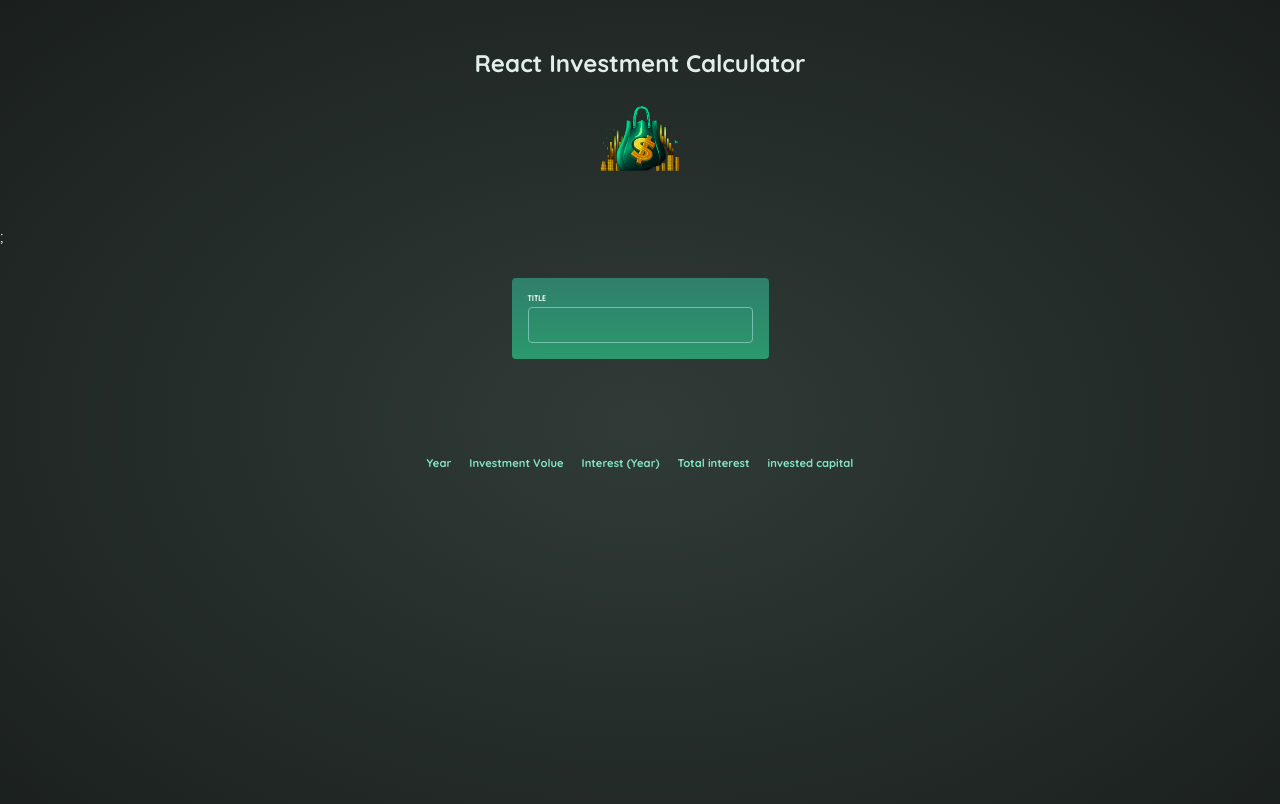
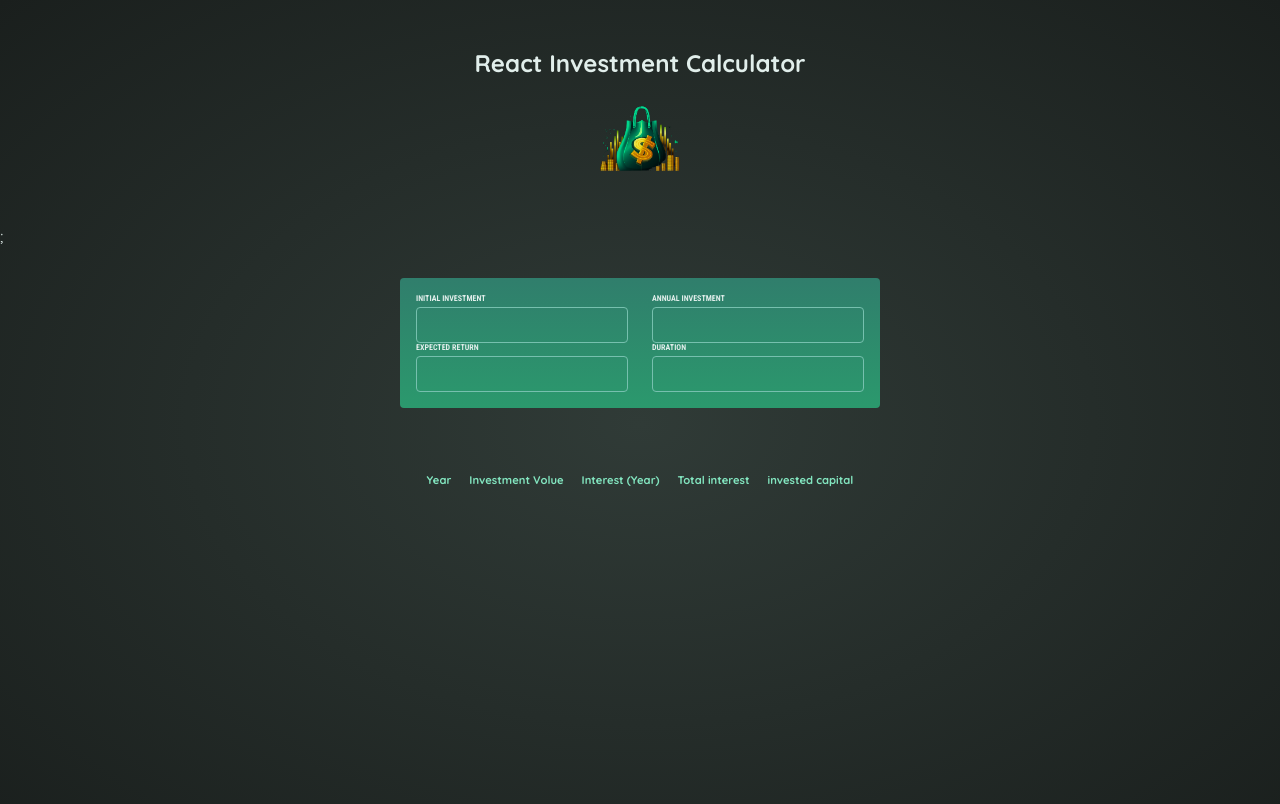
Before and after one commit to gmzln/investmentAppReact, a React (Vite) app: page / in a window 1280 px wide. Shown: the top 804 px of the page. Built offline with nearby package versions, Linux system fonts and the light colour scheme.

Commit message:
fix input display && need to do code clean up

```diff
--- a/src/App.jsx
+++ b/src/App.jsx
@@ -1,12 +1,12 @@
 import Header from "./Components/Header";
 import List from "./Components/Table";
-import InputGroup from "./Components/InputGroup";
+import UserInput from "./Components/UserInput";
 
 function App() {
   return (
     <>
       <Header />;
-      <InputGroup />
+      <UserInput />
       <List />
     </>
   );
--- a/src/Components/InputGroup.jsx
+++ b/src/Components/InputGroup.jsx
@@ -1,10 +1,10 @@
-import UserInput from "./UserInput";
+// import UserInput from "./UserInput";
 
-function InputGroup() {
-  return (
-    <div className="input-group">
-      <UserInput />
-    </div>
-  );
-}
-export default InputGroup;
+// function InputGroup() {
+//   return (
+//     <div className="input-group">
+//       <UserInput />
+//     </div>
+//   );
+// }
+// export default InputGroup;
--- a/src/Components/TableHeader.jsx
+++ b/src/Components/TableHeader.jsx
@@ -1,6 +1,6 @@
 function TableHeader() {
   return (
-    <thead className="center">
+    <thead>
       <tr>
         <th scope="col">Year</th>
         <th scope="col">Investment Volue</th>
--- a/src/Components/UserInput.jsx
+++ b/src/Components/UserInput.jsx
@@ -1,8 +1,33 @@
 function UserInput() {
+  const inputFields = [
+    "initial investment",
+    "annual investment",
+    "expected return",
+    "duration",
+  ];
+
   return (
     <div id="user-input">
-      <label autoCapitalize>title</label>
-      <input type="number"></input>
+      <div className="input-group">
+        <div>
+          <label>initial investment</label>
+          <input type="number" />
+        </div>
+        <div>
+          <label>annual investment</label>
+          <input type="number" />
+        </div>
+      </div>
+      <div className="input-group">
+        <div>
+          <label>expected return</label>
+          <input type="number" />
+        </div>
+        <div>
+          <label>duration</label>
+          <input type="number" />
+        </div>
+      </div>
     </div>
   );
 }
```
